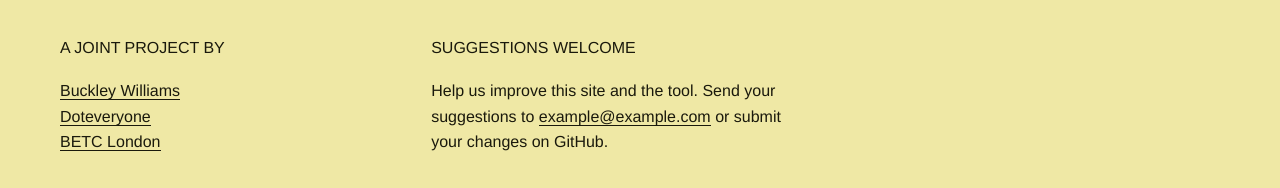
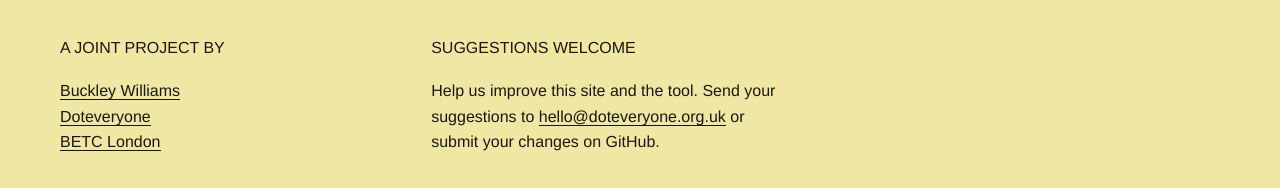
Before and after one commit to Doteveryone/diversity-tool-microsite, a Jekyll site: the page built from index.md, in a window 1280 px wide. Shown: the part 1853-2041 px from the top of the page. Built offline with Jekyll 4.4.1, drawn with Linux system fonts in a browser that asks for light colours.

Commit message:
Add the correct email address to the footer

```diff
--- a/_includes/footer.html
+++ b/_includes/footer.html
@@ -10,7 +10,7 @@
     </div>
     <div class="one-third">
       <h4 class="footer-header">Suggestions welcome</h4>
-      <p>Help us improve this site and the tool. Send your suggestions to <a href="#">example@example.com</a> or submit your changes on GitHub.</p>
+      <p>Help us improve this site and the tool. Send your suggestions to <a href="mailto:hello@doteveryone.org.uk?subject=Diversity tool">hello@doteveryone.org.uk</a> or submit your changes on GitHub.</p>
     </div>
   </footer>
 </div>
```
